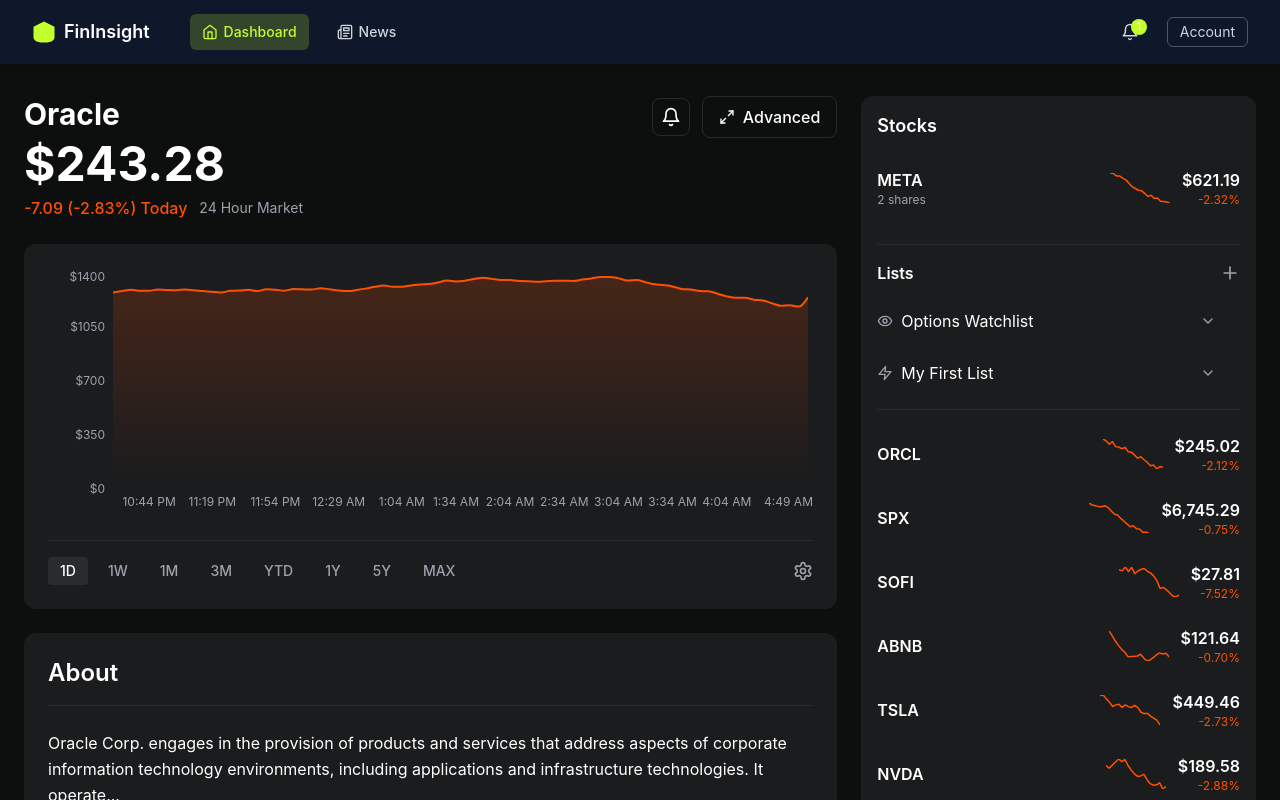
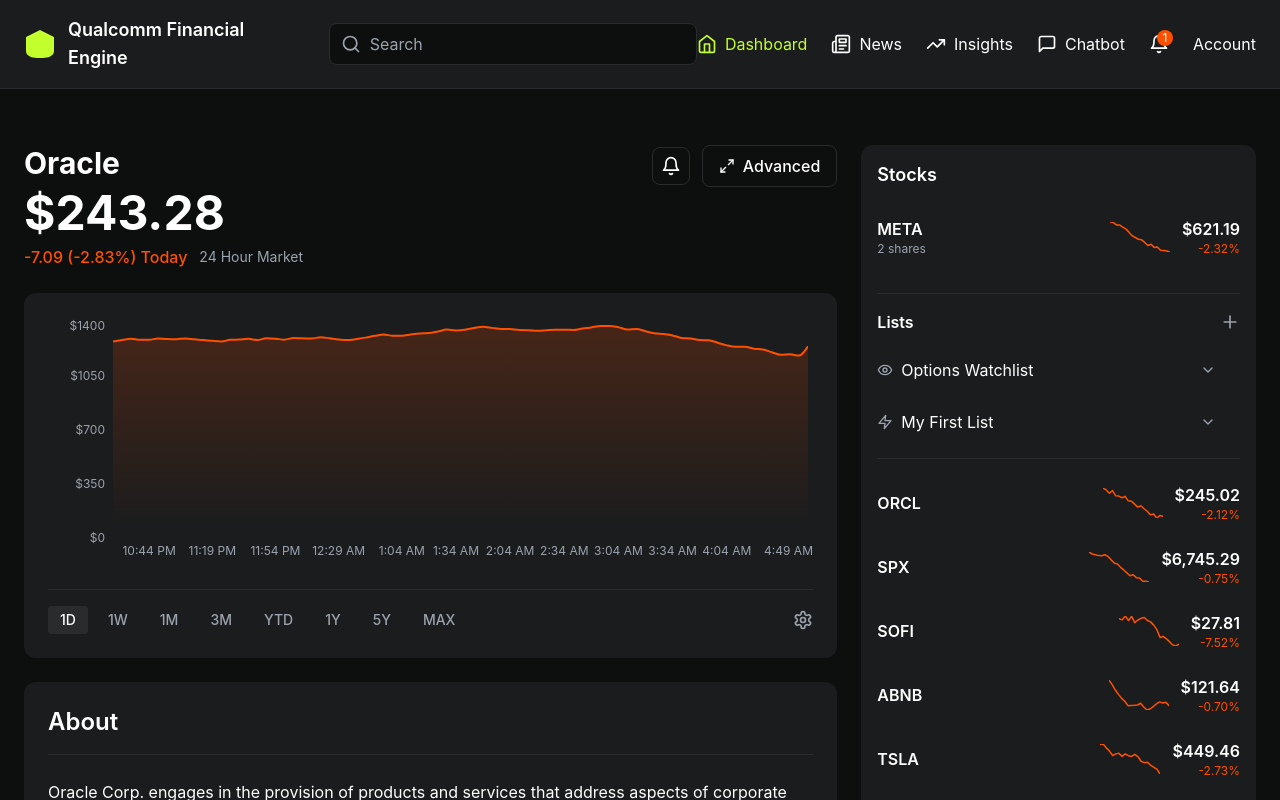
Before and after one commit to ekagra1602/Financial-AI-insights-engine, a React (Vite) app in the folder Frontend/: page / in a window 1280 px wide. Shown: the top 800 px of the page. Built offline with nearby package versions, Linux system fonts and the light colour scheme.

Commit message:
Update Navbar Header to match ekagra-frontend

```diff
--- a/Frontend/src/components/Header.tsx
+++ b/Frontend/src/components/Header.tsx
@@ -1,17 +1,18 @@
 import React from 'react';
-import { Search, Bell, MessageSquare, TrendingUp } from 'lucide-react';
-import { Navigation } from './Navigation';
+import { Link, useLocation } from 'react-router-dom';
+import { Search, Bell, MessageSquare, TrendingUp, Home, Newspaper } from 'lucide-react';
 
 const Header: React.FC = () => {
+  const location = useLocation();
+
   return (
-    <>
-      <Navigation />
-      <header className="bg-surface border-b border-border sticky top-16 z-40">
+    <header className="bg-surface border-b border-border sticky top-0 z-50">
       <div className="max-w-[1920px] mx-auto px-6 py-4">
         <div className="flex items-center justify-between">
           {/* Logo */}
           <div className="flex items-center gap-8">
             <div className="flex items-center gap-3">
+              <Link to="/" className="flex items-center gap-3">
                 <div className="text-2xl font-bold text-primary">
                   <svg width="32" height="32" viewBox="0 0 32 32" fill="currentColor">
                     <path d="M16 2L2 9v14c0 8 14 7 14 7s14 1 14-7V9L16 2z" />
@@ -20,6 +21,7 @@
                 <div className="text-text-primary font-semibold text-lg">
                   Qualcomm Financial Engine
                 </div>
+              </Link>
             </div>
 
             {/* Search */}
@@ -33,22 +35,54 @@
             </div>
           </div>
 
-            {/* Quick Actions */}
-            <div className="flex items-center gap-6">
+          {/* Navigation */}
+          <nav className="flex items-center gap-6">
+            <Link
+              to="/"
+              className={`flex items-center gap-2 ${location.pathname === '/' ? 'text-primary' : 'text-text-primary'} hover:text-primary transition-colors`}
+            >
+              <Home className="w-5 h-5" />
+              <span>Dashboard</span>
+            </Link>
+
+            <Link
+              to="/news"
+              className={`flex items-center gap-2 ${location.pathname.includes('/news') ? 'text-primary' : 'text-text-primary'} hover:text-primary transition-colors`}
+            >
+              <Newspaper className="w-5 h-5" />
+              <span>News</span>
+            </Link>
+
+            <Link
+              to="#"
+              className="flex items-center gap-2 text-text-primary hover:text-primary transition-colors"
+            >
+              <TrendingUp className="w-5 h-5" />
+              <span>Insights</span>
+            </Link>
+
+            <Link
+              to="#"
+              className="flex items-center gap-2 text-text-primary hover:text-primary transition-colors"
+            >
+              <MessageSquare className="w-5 h-5" />
+              <span>Chatbot</span>
+            </Link>
+
             <button className="relative text-text-primary hover:text-primary transition-colors">
               <Bell className="w-5 h-5" />
               <span className="absolute -top-1 -right-1 w-4 h-4 bg-negative rounded-full text-xs flex items-center justify-center text-white">
                 1
               </span>
             </button>
+
             <button className="text-text-primary hover:text-primary transition-colors">
               Account
             </button>
-            </div>
+          </nav>
         </div>
       </div>
     </header>
-    </>
   );
 };
 
--- a/Frontend/src/components/Navigation.tsx
+++ /dev/null
@@ -1,71 +0,0 @@
-import React from 'react';
-import { Link, useLocation } from 'react-router-dom';
-import { Home, Newspaper, Bell } from 'lucide-react';
-
-export const Navigation: React.FC = () => {
-  const location = useLocation();
-
-  return (
-    <nav className="bg-slate-900 text-white shadow-md fixed top-0 w-full z-50">
-      <div className="max-w-7xl mx-auto px-4 sm:px-6 lg:px-8">
-        <div className="flex justify-between items-center h-16">
-          {/* Logo and Brand */}
-          <div className="flex items-center">
-            <div className="flex-shrink-0">
-              <Link to="/" className="flex items-center">
-                <div className="text-2xl font-bold text-primary mr-2">
-                  <svg width="24" height="24" viewBox="0 0 32 32" fill="currentColor">
-                    <path d="M16 2L2 9v14c0 8 14 7 14 7s14 1 14-7V9L16 2z" />
-                  </svg>
-                </div>
-                <span className="text-lg font-semibold text-white">FinInsight</span>
-              </Link>
-            </div>
-
-            {/* Main Navigation Links */}
-            <div className="ml-10 flex items-center space-x-4">
-              <Link
-                to="/"
-                className={`px-3 py-2 rounded-md text-sm font-medium transition-colors
-                  ${location.pathname === '/'
-                    ? 'bg-primary/20 text-primary'
-                    : 'text-gray-300 hover:bg-gray-700 hover:text-white'}`}
-              >
-                <span className="flex items-center">
-                  <Home size={16} className="mr-1.5" />
-                  Dashboard
-                </span>
-              </Link>
-
-              <Link
-                to="/news"
-                className={`px-3 py-2 rounded-md text-sm font-medium transition-colors
-                  ${location.pathname.includes('/news')
-                    ? 'bg-primary/20 text-primary'
-                    : 'text-gray-300 hover:bg-gray-700 hover:text-white'}`}
-              >
-                <span className="flex items-center">
-                  <Newspaper size={16} className="mr-1.5" />
-                  News
-                </span>
-              </Link>
-            </div>
-          </div>
-
-          {/* Right side actions */}
-          <div className="flex items-center">
-            <div className="relative px-3 py-2">
-              <Bell size={18} className="text-gray-300 hover:text-white cursor-pointer" />
-              <span className="absolute top-1 right-1 w-4 h-4 bg-primary rounded-full flex items-center justify-center text-xs">
-                1
-              </span>
-            </div>
-            <button className="ml-4 px-3 py-1 border border-gray-600 rounded-md text-sm text-gray-300 hover:bg-gray-700 hover:text-white transition-colors">
-              Account
-            </button>
-          </div>
-        </div>
-      </div>
-    </nav>
-  );
-};
--- a/Frontend/src/layouts/RootLayout.tsx
+++ b/Frontend/src/layouts/RootLayout.tsx
@@ -1,15 +1,15 @@
 import React from 'react';
 import { Outlet } from 'react-router-dom';
-import { Navigation } from '../components/Navigation';
+import Header from '../components/Header';
 
 export const RootLayout: React.FC = () => {
   return (
     <div className="min-h-screen bg-background">
-      {/* Navigation bar that stays fixed at the top */}
-      <Navigation />
+      {/* Header with navigation */}
+      <Header />
 
       {/* Main content area */}
-      <main className="pt-16">
+      <main className="pt-6">
         <Outlet />
       </main>
     </div>
```
Lines whose indentation alone changed are shown as unchanged.
